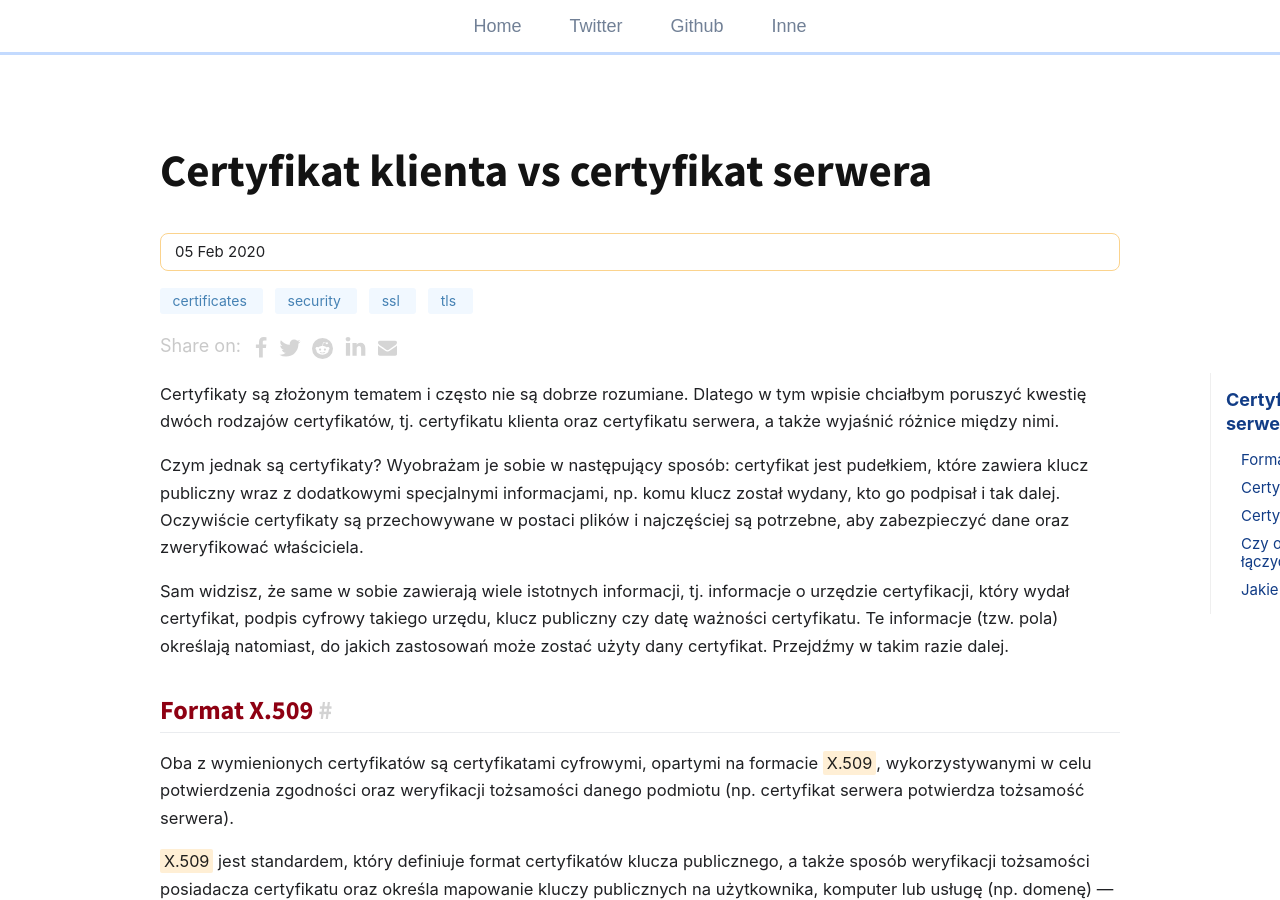
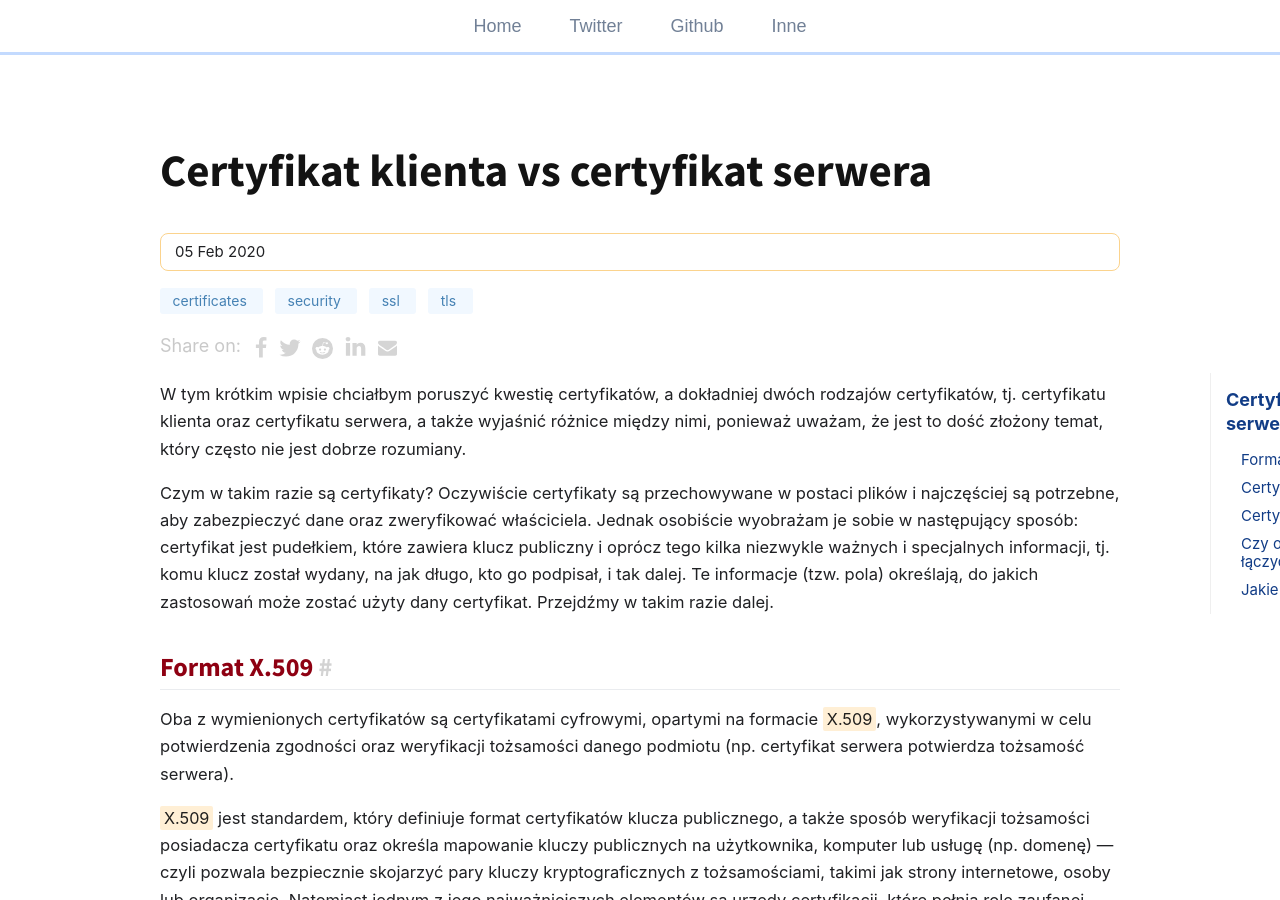
Before and after one commit to git04112019/trimstray.github.io, a Jekyll site: the page built from _posts/2020-02-05-certyfikat_klienta_vs_certyfikat_serwera.md, in a window 1280 px wide and 900 px high. Built offline with Jekyll 4.4.1, drawn with Linux system fonts in a browser that asks for light colours; comment, search, counter and statistics services are not loaded.

Commit message:
uncommited changes - signed-off-by: trimstray <trimstray@gmail.com>

```diff
--- a/_posts/2020-02-05-certyfikat_klienta_vs_certyfikat_serwera.md
+++ b/_posts/2020-02-05-certyfikat_klienta_vs_certyfikat_serwera.md
@@ -10,11 +10,9 @@ favorite: false
 toc: true
 ---
 
-Certyfikaty są złożonym tematem i często nie są dobrze rozumiane. Dlatego w tym wpisie chciałbym poruszyć kwestię dwóch rodzajów certyfikatów, tj. certyfikatu klienta oraz certyfikatu serwera, a także wyjaśnić różnice między nimi.
+W tym krótkim wpisie chciałbym poruszyć kwestię certyfikatów, a dokładniej dwóch rodzajów certyfikatów, tj. certyfikatu klienta oraz certyfikatu serwera, a także wyjaśnić różnice między nimi, ponieważ uważam, że jest to dość złożony temat, który często nie jest dobrze rozumiany.
 
-Czym jednak są certyfikaty? Wyobrażam je sobie w następujący sposób: certyfikat jest pudełkiem, które zawiera klucz publiczny wraz z dodatkowymi specjalnymi informacjami, np. komu klucz został wydany, kto go podpisał i tak dalej. Oczywiście certyfikaty są przechowywane w postaci plików i najczęściej są potrzebne, aby zabezpieczyć dane oraz zweryfikować właściciela.
-
-Sam widzisz, że same w sobie zawierają wiele istotnych informacji, tj. informacje o urzędzie certyfikacji, który wydał certyfikat, podpis cyfrowy takiego urzędu, klucz publiczny czy datę ważności certyfikatu. Te informacje (tzw. pola) określają natomiast, do jakich zastosowań może zostać użyty dany certyfikat. Przejdźmy w takim razie dalej.
+Czym w takim razie są certyfikaty? Oczywiście certyfikaty są przechowywane w postaci plików i najczęściej są potrzebne, aby zabezpieczyć dane oraz zweryfikować właściciela. Jednak osobiście wyobrażam je sobie w następujący sposób: certyfikat jest pudełkiem, które zawiera klucz publiczny i oprócz tego kilka niezwykle ważnych i specjalnych informacji, tj. komu klucz został wydany, na jak długo, kto go podpisał, i tak dalej. Te informacje (tzw. pola) określają, do jakich zastosowań może zostać użyty dany certyfikat. Przejdźmy w takim razie dalej.
 
 ## Format X.509
 
```
